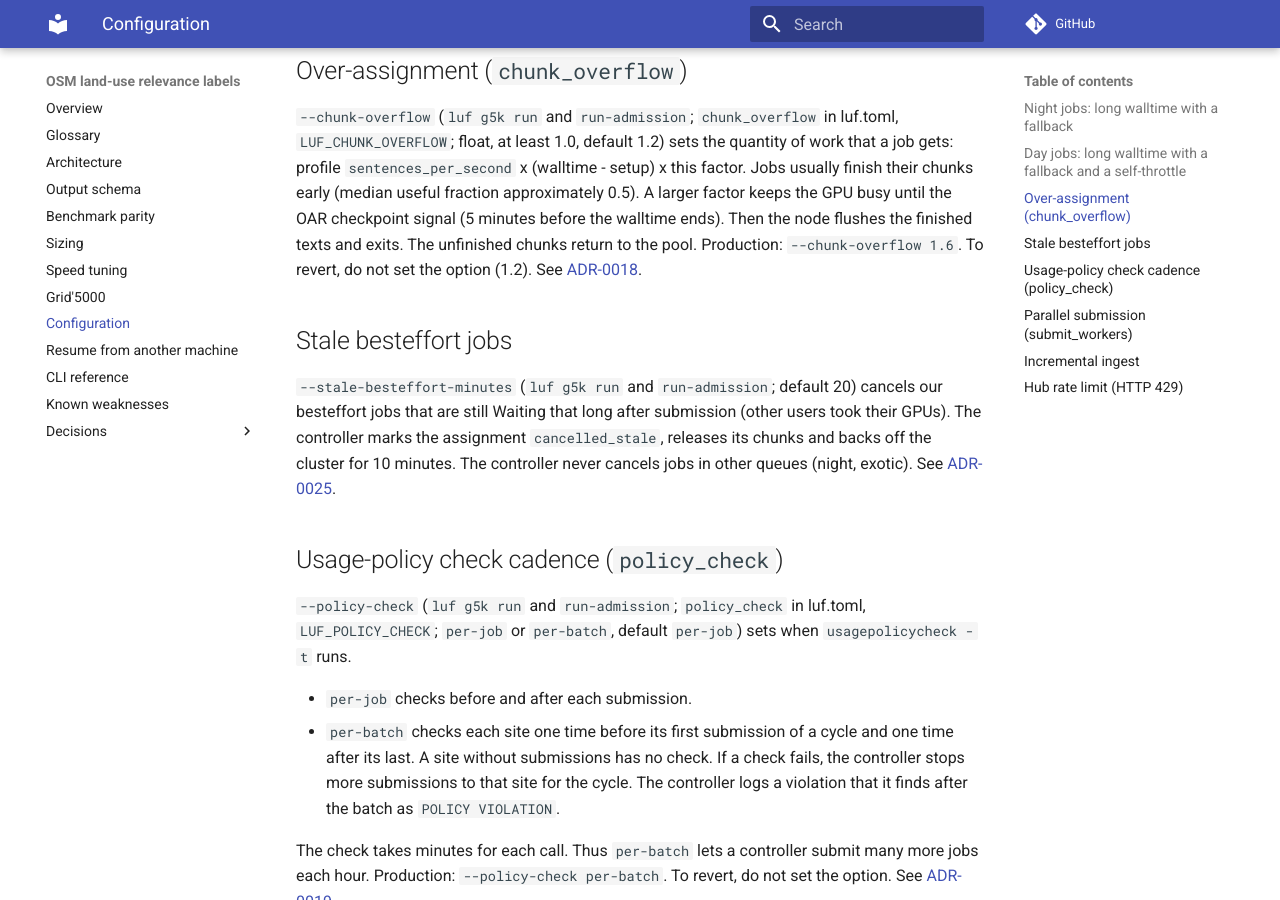
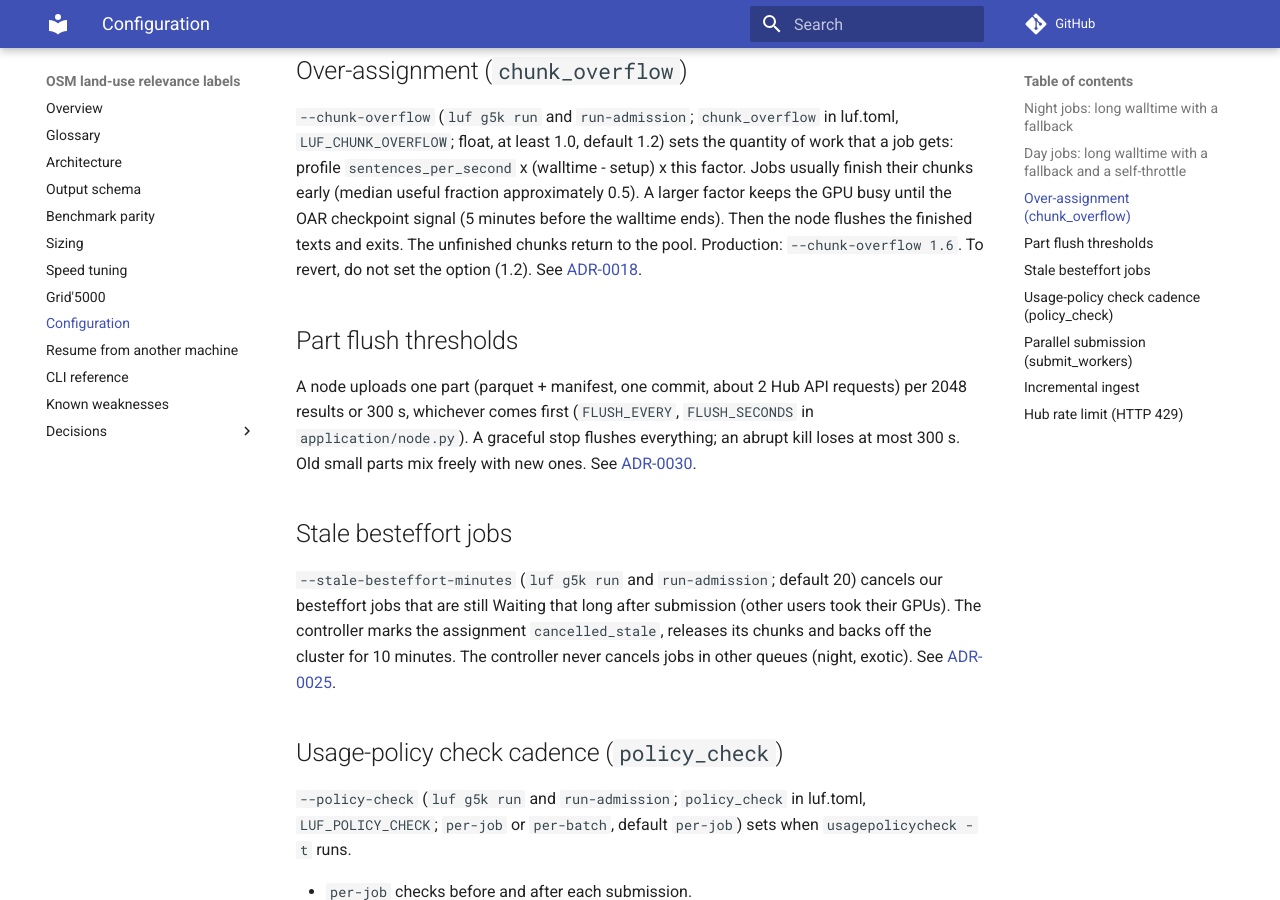
Before and after one commit to NoeFlandre/filter-osm-datasets-llms-landuse, an MkDocs documentation site: the page built from docs/configuration.md, in a window 1280 px wide and 900 px high, scrolled down 1763 px. Built offline with MkDocs 1.6.1 and Material for MkDocs 9.7.7, drawn with Linux system fonts in a browser that asks for light colours; comment, search, counter and statistics services are not loaded.

Commit message:
Fewer, larger part uploads: one commit per part, flush 2048/300 s (#194)
Co-Authored-By: Claude Sonnet 5.5 <noreply@anthropic.com>

```diff
--- a/docs/configuration.md
+++ b/docs/configuration.md
@@ -74,6 +74,13 @@ OAR checkpoint signal (5 minutes before the walltime ends). Then the node flushe
 and exits. The unfinished chunks return to the pool. Production: `--chunk-overflow 1.6`.
 To revert, do not set the option (1.2). See [ADR-0018](adr/0018-over-assignment.md).
 
+## Part flush thresholds
+
+A node uploads one part (parquet + manifest, one commit, about 2 Hub API requests) per 2048
+results or 300 s, whichever comes first (`FLUSH_EVERY`, `FLUSH_SECONDS` in
+`application/node.py`). A graceful stop flushes everything; an abrupt kill loses at most 300 s.
+Old small parts mix freely with new ones. See [ADR-0030](adr/0030-fewer-larger-part-uploads.md).
+
 ## Stale besteffort jobs
 
 `--stale-besteffort-minutes` (`luf g5k run` and `run-admission`; default 20) cancels our
```
Also changed, not shown: docs/adr/0030-fewer-larger-part-uploads.md (added, +23 -0 lines), 3 other files.
